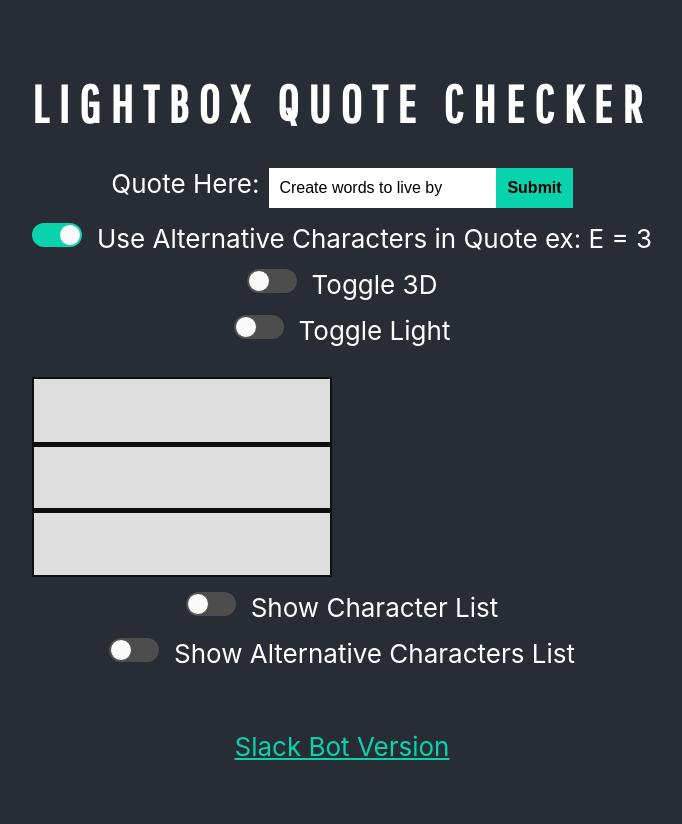
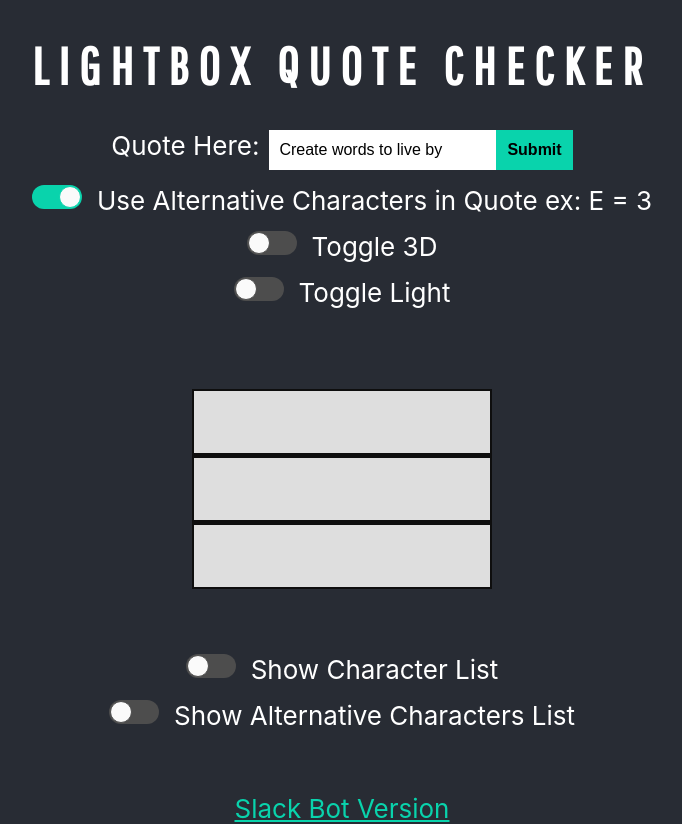
Before and after one commit to HellooooNewman/lightbox-quote-checker, a React (Create React App) app: page / in a window 1280 px wide. Shown: the whole page, without its empty margins (298-980 px from the left). Before the commit the page ends 800 px from the top, so only its background shows below. Built offline with nearby package versions, Linux system fonts and the light colour scheme.

Commit message:
Centering cube

```diff
--- a/src/_cube.scss
+++ b/src/_cube.scss
@@ -49,6 +49,12 @@
   }
 }
 
+.scene {
+  margin: 50px 0;
+  display: flex;
+  justify-content: center;
+}
+
 .scene-cube {
   perspective: 1000px;
 }
```
